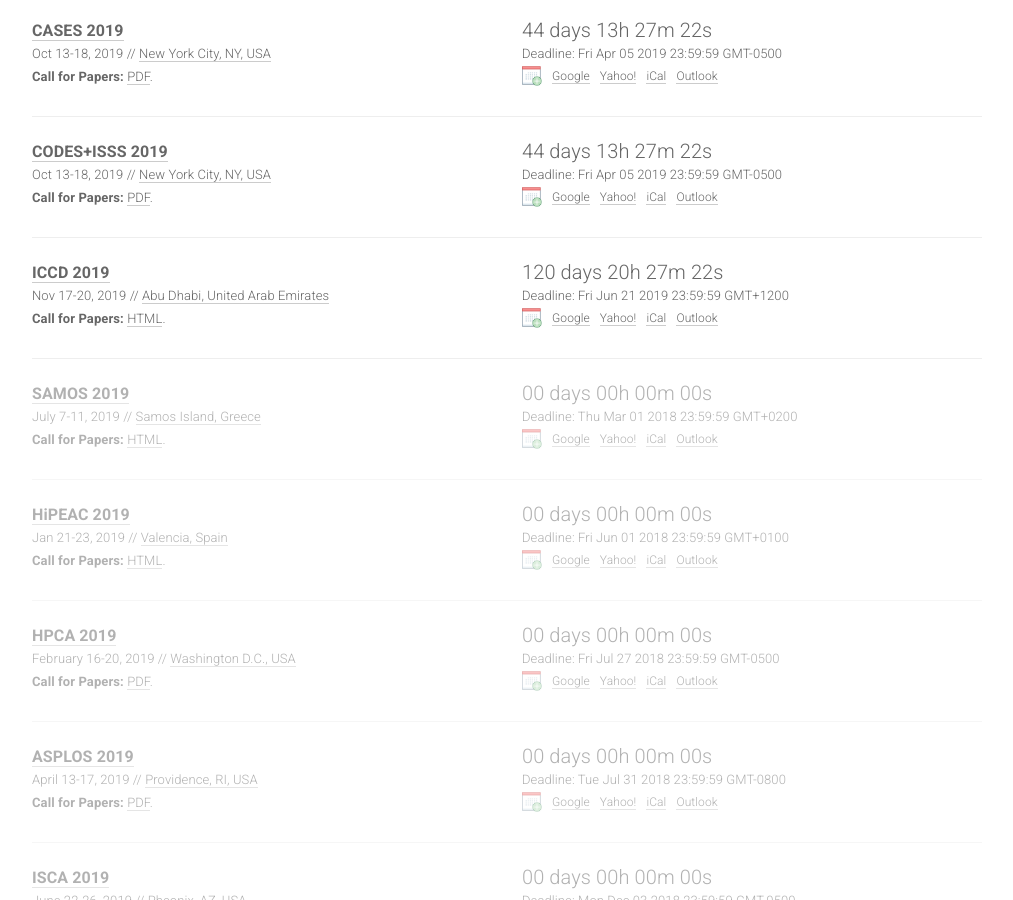
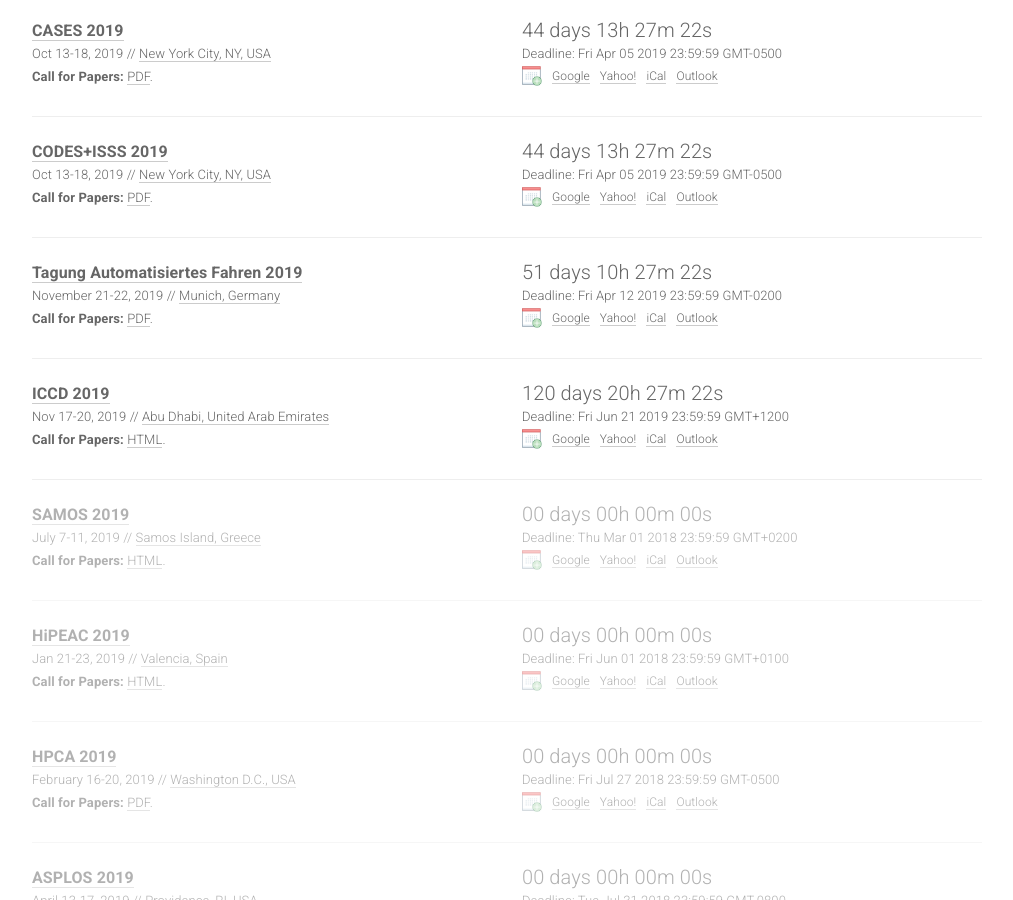
Before and after one commit to paperswithcode/ai-deadlines, a Jekyll site: the page built from index.html, in a window 1280 px wide and 900 px high, scrolled down 328 px. Shown: the whole window, without its empty margins (133-1146 px from the left). Built offline with Jekyll 4.4.1, drawn with Linux system fonts in a browser that asks for light colours; nearby versions of some CDN libraries; comment, search, counter and statistics services are not loaded.

Commit message:
added Tagung Automatisiertes Fahren

```diff
--- a/_data/conferences.yml
+++ b/_data/conferences.yml
@@ -33,6 +33,17 @@
   place: New York City, NY, USA
   sub: ES
   note: <b>Call for Papers:</b> <a href='https://esweek.org/sites/default/files/CODES%2BISSS-2019-CFP.pdf'>PDF</a>.
+
+- title: Tagung Automatisiertes Fahren
+  year: 2019
+  id: tuv2019
+  link: https://www.tuev-sued.de/akademie-de/congress/automobil-bahn/automatisiertes-fahren
+  deadline: '2019-04-12 23:59:59'
+  timezone: Etc/GMT+2
+  date: November 21-22, 2019
+  place: Munich, Germany
+  sub: CV
+  note: <b>Call for Papers:</b> <a href='https://www.tuev-sued.de/uploads/images/1549883812393523030668/tagung-automatisiertes-fahren-2019-call-for-papers.pdf'>PDF</a>.
 
 - title: ICCD
   year: 2019
```
